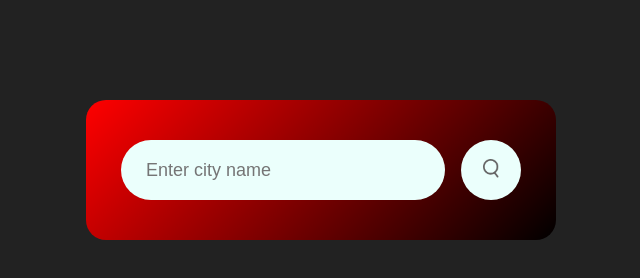
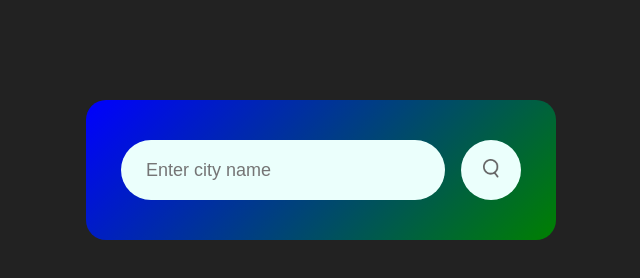
Before and after one commit to kedeswar7/Weather_Report, a plain HTML site: page index.html in a window 1280 px wide. Shown: the whole page, without its empty margins (319-959 px from the left). Drawn offline with Linux system fonts and the light colour scheme.

Commit message:
Update index.css

```diff
--- a/index.css
+++ b/index.css
@@ -8,7 +8,7 @@ body{
 .card{
     width: 90%;
     max-width: 470px;
-    background: linear-gradient(135deg,red,black);
+    background: linear-gradient(135deg,blue,green);
     color: #fff;
     margin: 100px auto 0;
     border-radius: 20px;
```
